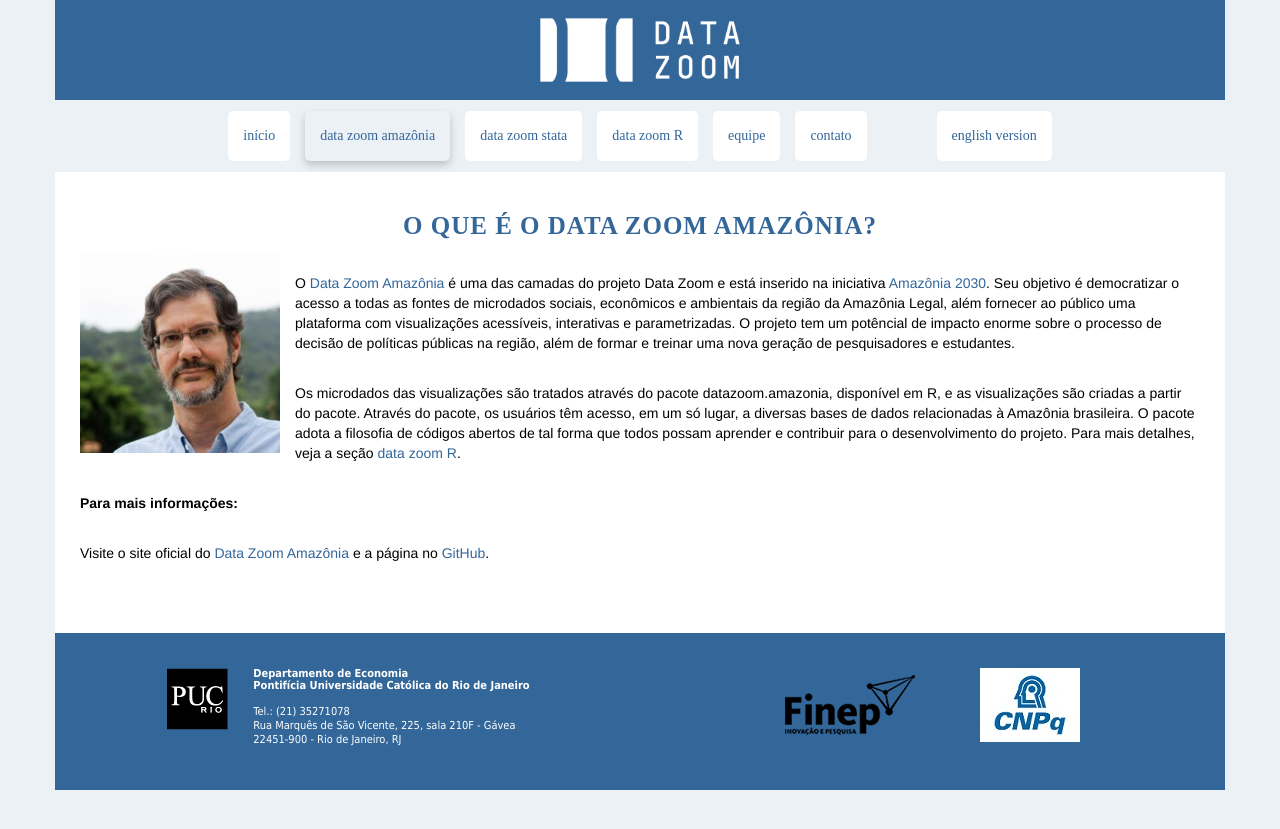
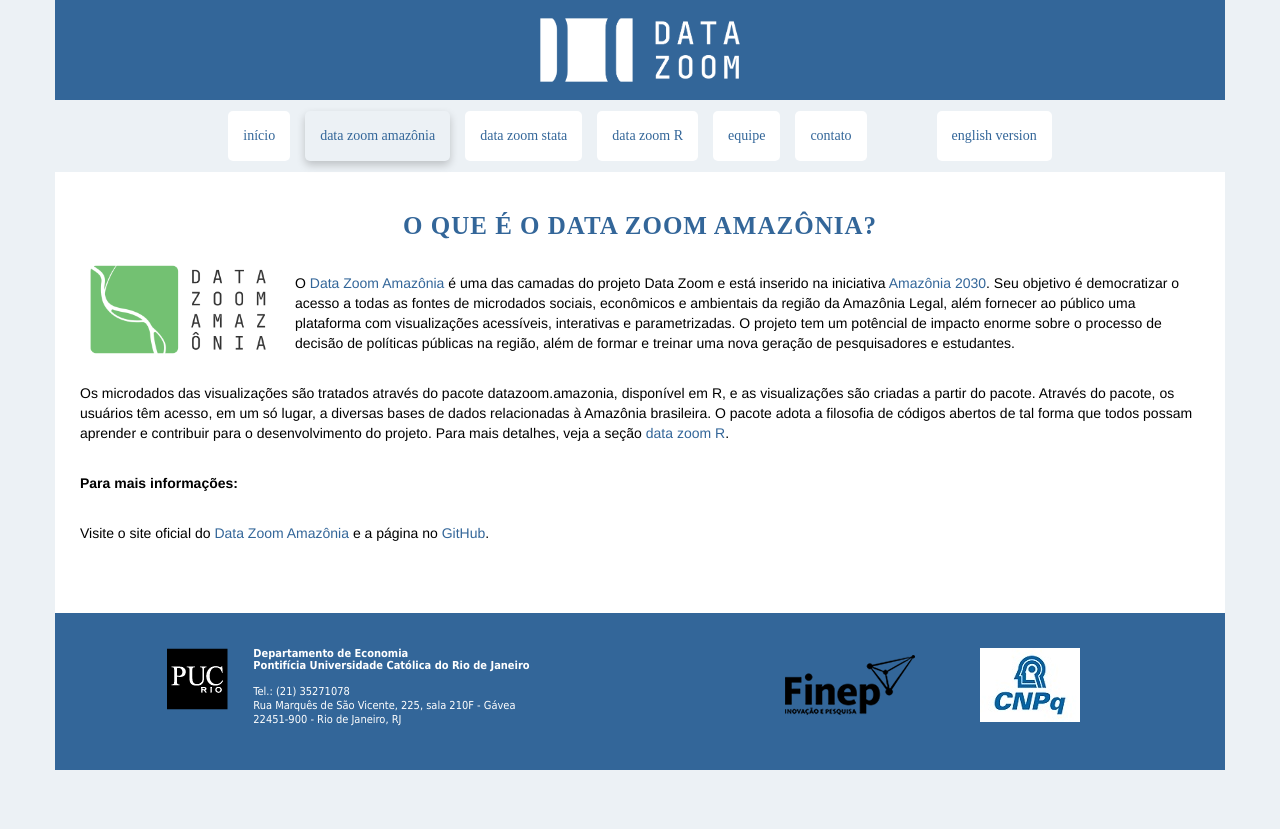
Before and after one commit to datazoompuc/datazoompuc.github.io, a Jekyll site: the page built from dz_amazonia.md, in a window 1280 px wide. Shown: the top 829 px of the page. Built offline with Jekyll 4.4.1, drawn with Linux system fonts in a browser that asks for light colours; nearby versions of some CDN libraries; some web fonts are replaced.

Commit message:
different image path

```diff
--- a/dz_amazonia.md
+++ b/dz_amazonia.md
@@ -5,7 +5,7 @@
 
 # O que é o Data Zoom Amazônia?
 
-<img src="/assets/img/team/gustavo.jpg" alt="Data Zoom Amazônia" style="float: left; margin-right: 15px; margin-bottom: 10px; width: 200px;">
+<img src="assets/img/Logo_DZAM_Verde.png" alt="Data Zoom Amazônia" style="float: left; margin-right: 15px; margin-bottom: 10px; width: 200px;">
 
 O [Data Zoom Amazônia](https://datazoomamazonia.com.br/) é uma das camadas do projeto Data Zoom e está inserido na iniciativa [Amazônia 2030](https://amazonia2030.org.br/o-projeto/). Seu objetivo é democratizar o acesso a todas as fontes de microdados sociais, econômicos e ambientais da região da Amazônia Legal, além fornecer ao público uma plataforma com visualizações acessíveis, interativas e parametrizadas. O projeto tem um potêncial de impacto enorme sobre o processo de decisão de políticas públicas na região, além de formar e treinar uma nova geração de pesquisadores e estudantes.
 
```
